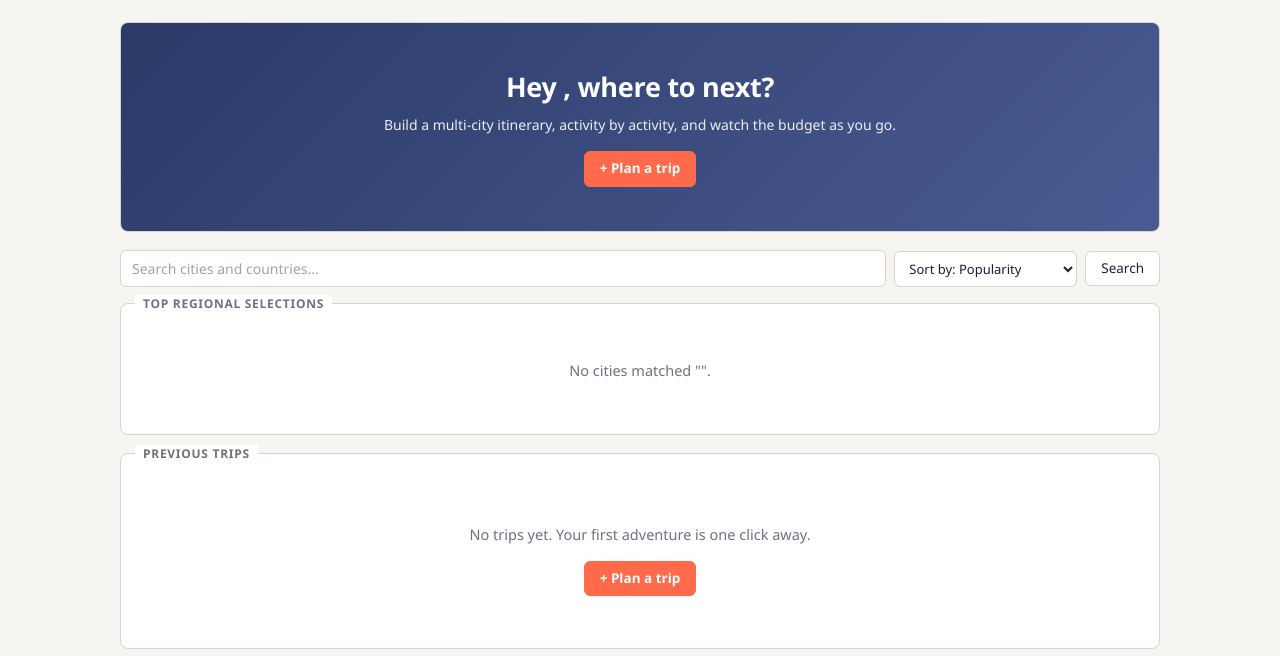
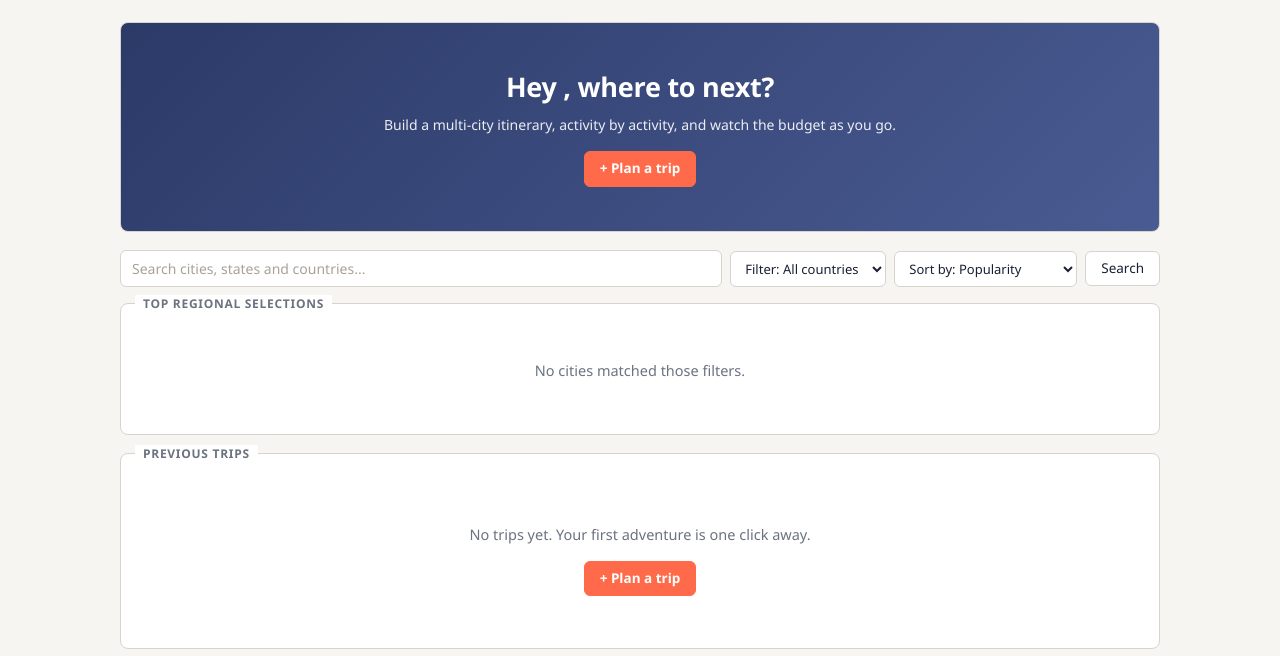
Before and after one commit to Kaustubh-Shekhar/Globe-Trotter-Odoo-2026, a Flask app: template templates/dashboard.html in a window 1280 px wide. Shown: the part 55-711 px from the top of the page. Run offline with Flask 3, Linux system fonts and the light colour scheme; the template is opened without the code that fills it, so the values that code supplies are empty.

Commit message:
Added Indian States and UI Changes

```diff
--- a/templates/dashboard.html
+++ b/templates/dashboard.html
@@ -45,7 +45,13 @@
 
 <form class="toolbar" method="GET" action="{{ url_for('trips.dashboard') }}">
     <input class="input search" type="search" name="q" value="{{ q }}"
-           placeholder="Search cities and countries...">
+           placeholder="Search cities, states and countries...">
+    <select class="input" name="country" onchange="this.form.submit()">
+        <option value="">Filter: All countries</option>
+        {% for c in countries %}
+            <option value="{{ c }}" {{ 'selected' if country == c }}>Filter: {{ c }}</option>
+        {% endfor %}
+    </select>
     <select class="input" name="sort" onchange="this.form.submit()">
         <option value="popularity" {{ 'selected' if sort == 'popularity' }}>Sort by: Popularity</option>
         <option value="name"       {{ 'selected' if sort == 'name' }}>Sort by: Name</option>
@@ -71,7 +77,7 @@
                     {% endif %}
                     <div class="tile-body">
                         <h3>{{ city.name }}</h3>
-                        <p class="muted" style="margin:0 0 6px">{{ city.country }}</p>
+                        <p class="muted" style="margin:0 0 6px">{{ city.region }}</p>
                         <span class="badge">Popularity {{ city.popularity }}</span>
                         <span class="badge badge-accent">{{ "₹" * city.cost_index }}</span>
                     </div>
@@ -79,7 +85,7 @@
             {% endfor %}
         </div>
     {% else %}
-        <div class="empty">No cities matched "{{ q }}".</div>
+        <div class="empty">No cities matched those filters.</div>
     {% endif %}
 </div>
 
```
Also changed, not shown: route/trips.py (+13 -2 lines).
